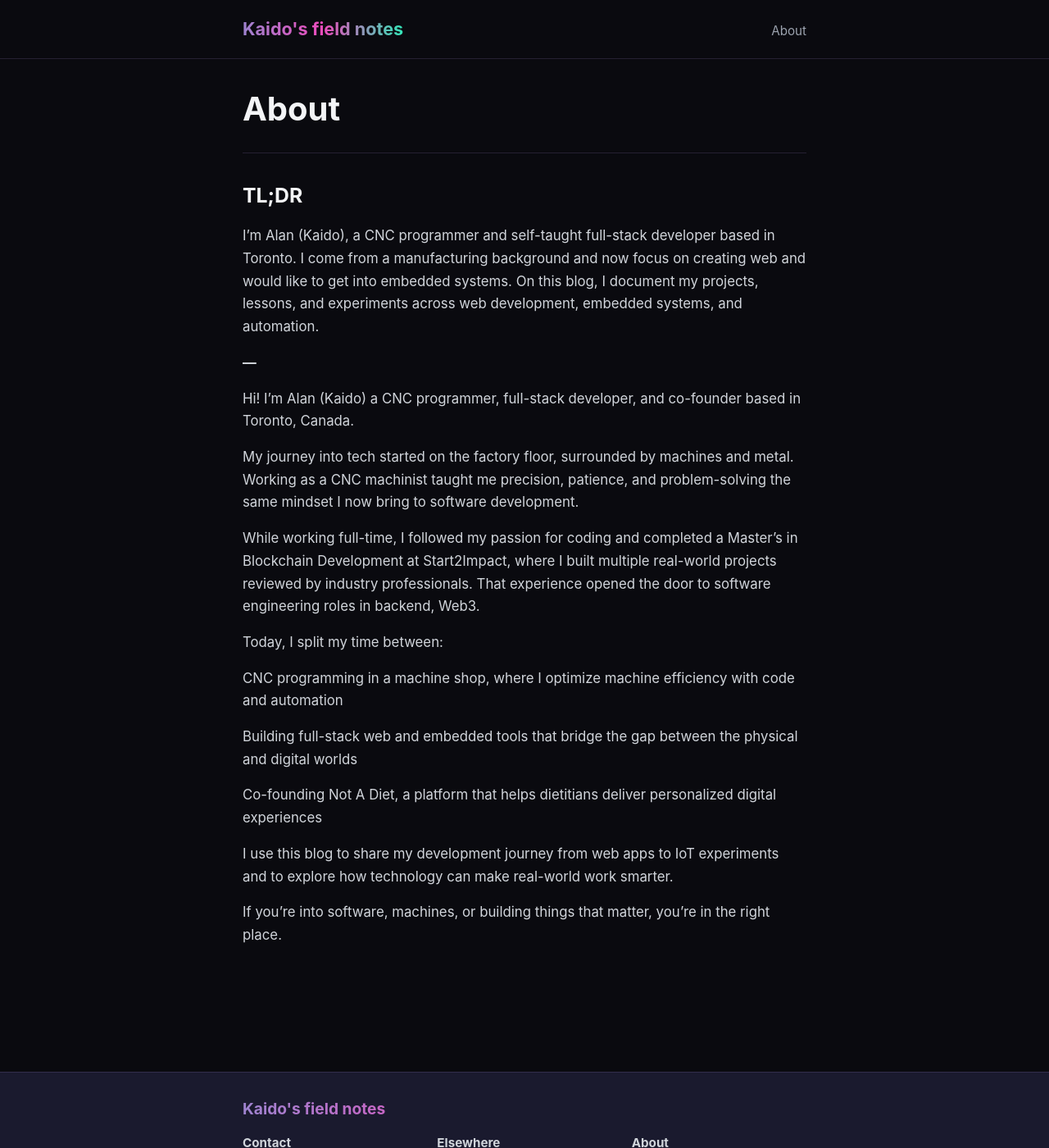
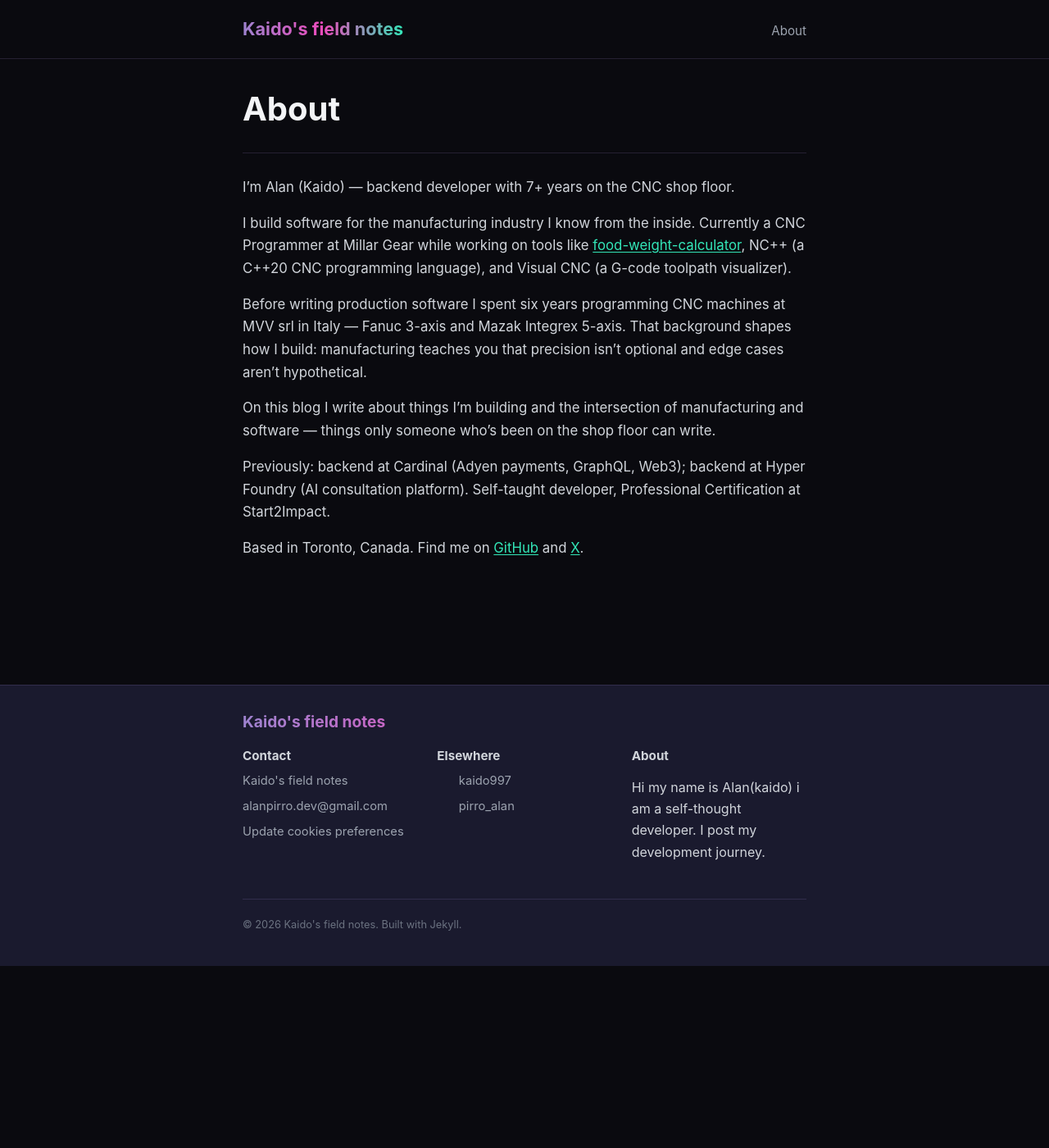
Before and after one commit to Kaido997/kaido-blog, a Jekyll site: the page built from about.markdown, in a window 1280 px wide and 1400 px high. Shown: the whole window at 82% size. Built offline with Jekyll 4.4.1, drawn with Linux system fonts in a browser that asks for light colours; comment, search, counter and statistics services are not loaded.

Commit message:
update: rewrite About page with correct positioning

```diff
--- a/about.markdown
+++ b/about.markdown
@@ -4,30 +4,14 @@ title: About
 permalink: /about/
 ---
 
-## TL;DR
+I'm Alan (Kaido) — backend developer with 7+ years on the CNC shop floor.
 
-I’m Alan (Kaido), a CNC programmer and self-taught full-stack developer based in Toronto. I come from a manufacturing background and now focus on
-creating web and would like to get into embedded systems. On this blog, I document my projects, lessons, and experiments across web development,
-embedded systems, and automation.
+I build software for the manufacturing industry I know from the inside. Currently a CNC Programmer at Millar Gear while working on tools like [food-weight-calculator](https://foodweight.online), NC++ (a C++20 CNC programming language), and Visual CNC (a G-code toolpath visualizer).
 
-**---**
+Before writing production software I spent six years programming CNC machines at MVV srl in Italy — Fanuc 3-axis and Mazak Integrex 5-axis. That background shapes how I build: manufacturing teaches you that precision isn't optional and edge cases aren't hypothetical.
 
-Hi! I’m Alan (Kaido) a CNC programmer, full-stack developer, and co-founder based in Toronto, Canada.
+On this blog I write about things I'm building and the intersection of manufacturing and software — things only someone who's been on the shop floor can write.
 
-My journey into tech started on the factory floor, surrounded by machines and metal. Working as a CNC machinist taught me precision, patience, and
-problem-solving the same mindset I now bring to software development.
+Previously: backend at Cardinal (Adyen payments, GraphQL, Web3); backend at Hyper Foundry (AI consultation platform). Self-taught developer, Professional Certification at Start2Impact.
 
-While working full-time, I followed my passion for coding and completed a Master’s in Blockchain Development at Start2Impact, where I built multiple
-real-world projects reviewed by industry professionals. That experience opened the door to software engineering roles in backend, Web3.
-
-Today, I split my time between:
-
-CNC programming in a machine shop, where I optimize machine efficiency with code and automation
-
-Building full-stack web and embedded tools that bridge the gap between the physical and digital worlds
-
-Co-founding Not A Diet, a platform that helps dietitians deliver personalized digital experiences
-
-I use this blog to share my development journey from web apps to IoT experiments and to explore how technology can make real-world work smarter.
-
-If you’re into software, machines, or building things that matter, you’re in the right place.
+Based in Toronto, Canada. Find me on [GitHub](https://github.com/Kaido997) and [X](https://x.com/pirro_alan).
```
